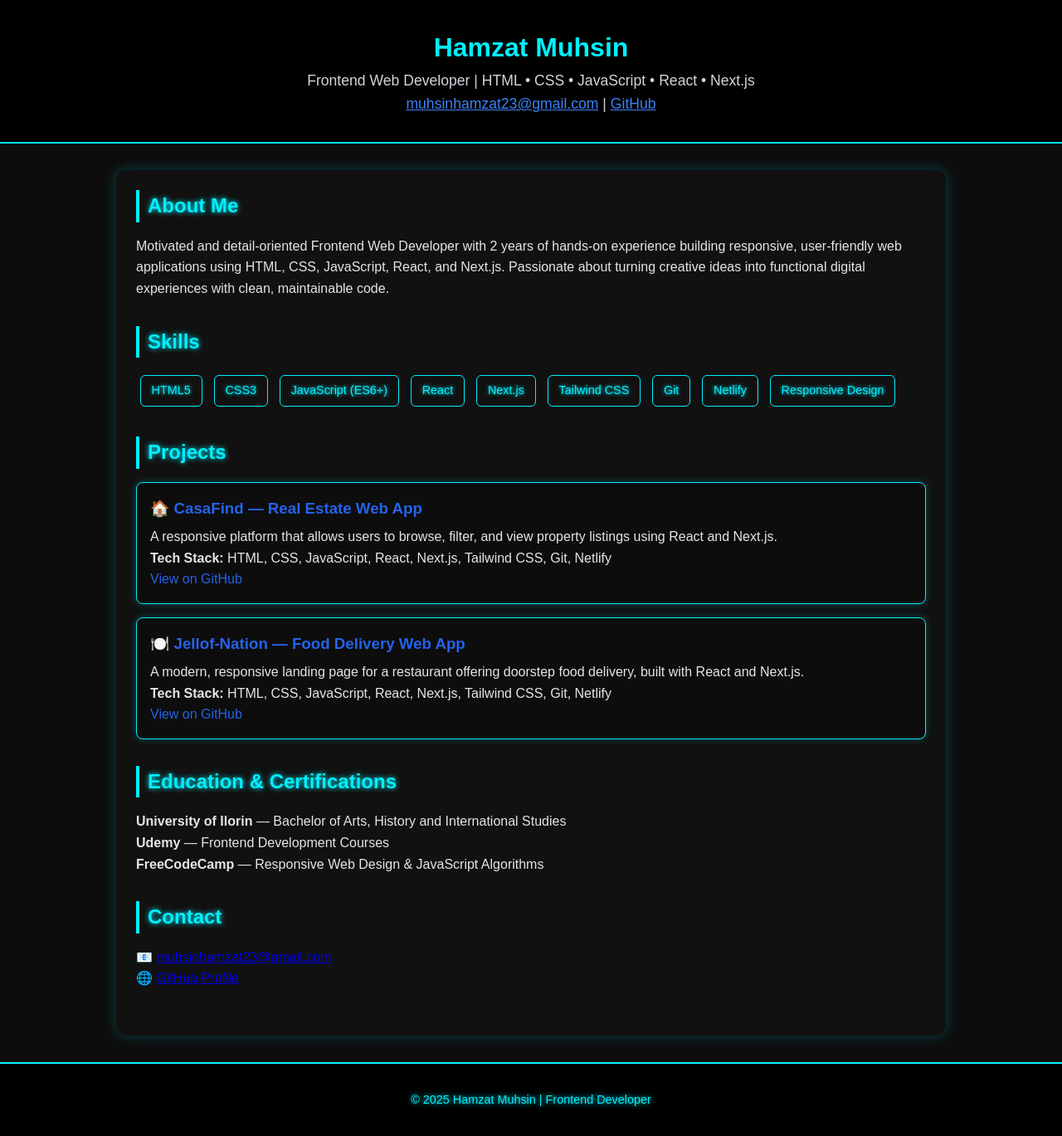
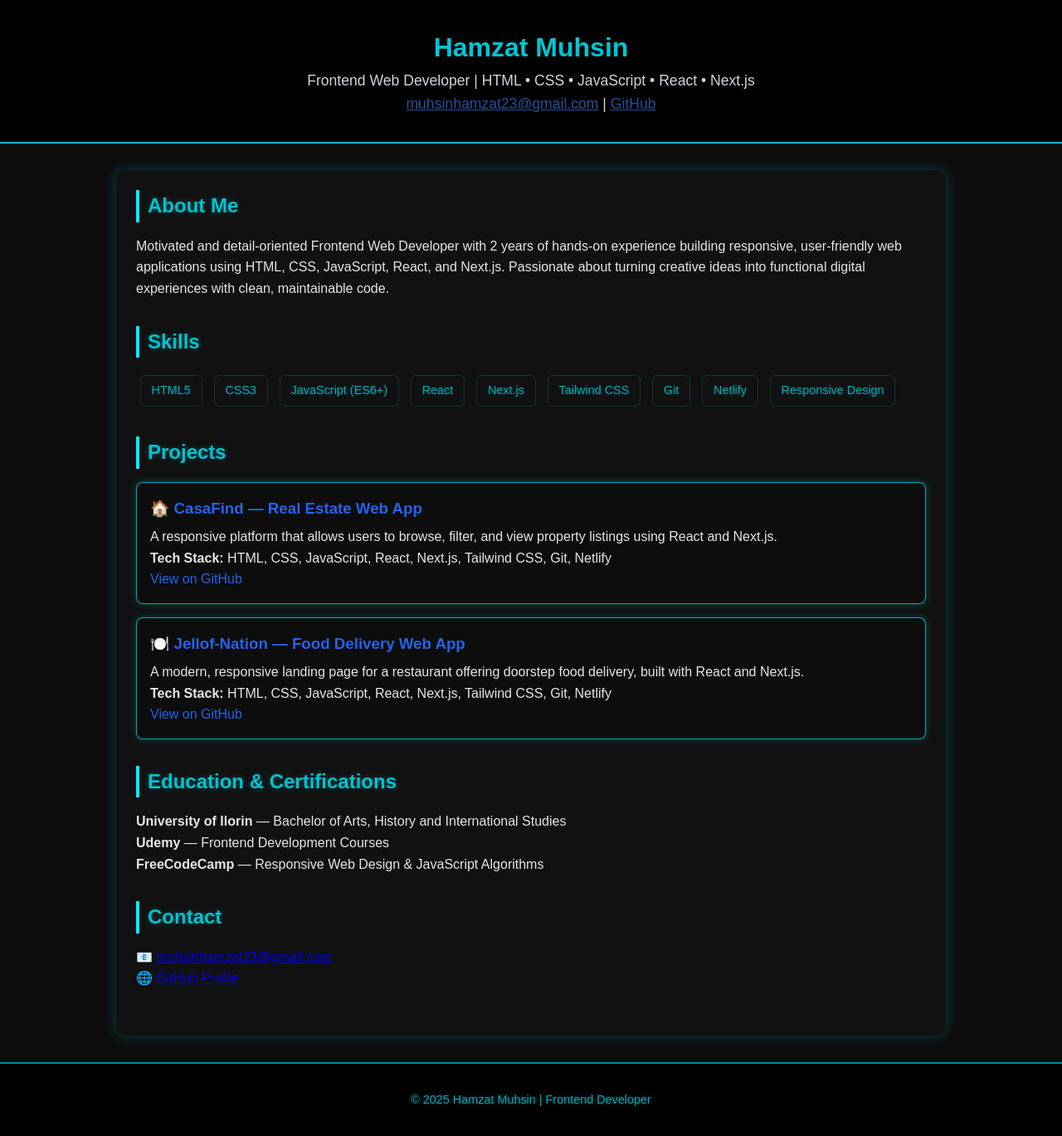
Before and after one commit to Dollypee18/my-portfolio, a plain HTML site: page index.html in a window 1280 px wide. Shown: the whole page at 83% size. Drawn offline with Linux system fonts and the light colour scheme.

Commit message:
initial commit

```diff
--- a/portfolio.html
+++ b/index.html
@@ -4,122 +4,21 @@
     <meta charset="UTF-8" />
     <meta name="viewport" content="width=device-width, initial-scale=1.0" />
     <title>Hamzat Muhsin | Frontend Developer</title>
-    <style>
-      * {
-        margin: 0;
-        padding: 0;
-        box-sizing: border-box;
-        font-family: "Poppins", sans-serif;
-      }
-      body {
-        background-color: #0d0d0d;
-        color: #e5e5e5;
-        line-height: 1.6;
-        display: flex;
-        flex-direction: column;
-        min-height: 100vh;
-        font-family: "Poppins", sans-serif;
-      }
-      header {
-        background-color: #000;
-        color: #00f0ff;
-        text-align: center;
-        padding: 2rem 1rem;
-        border-bottom: 2px solid #00f0ff;
-      }
-      header h1 {
-        font-size: 2rem;
-      }
-      header p {
-        font-size: 1.1rem;
-        color: #d1d5db;
-      }
-      .container {
-        max-width: 1000px;
-        margin: 2rem auto;
-        padding: 1.5rem;
-        background: #111111;
-        border-radius: 12px;
-        box-shadow: 0 0 15px rgba(0, 240, 255, 0.25);
-        flex: 1;
-      }
-      section {
-        margin-bottom: 2rem;
-      }
-      h2 {
-        color: #00f0ff;
-        border-left: 4px solid #00f0ff;
-        padding-left: 10px;
-        margin-bottom: 1rem;
-        text-shadow: 0 0 6px #00f0ff;
-      }
-      .skills span {
-        display: inline-block;
-        background: transparent;
-        border: 1px solid #00f0ff;
-        color: #00f0ff;
-        padding: 0.4rem 0.8rem;
-        border-radius: 6px;
-        margin: 0.3rem;
-        font-size: 0.9rem;
-        text-shadow: 0 0 4px #00f0ff;
-      }
-      .project {
-        background: #0d0d0d;
-        border-radius: 8px;
-        padding: 1rem;
-        margin-bottom: 1rem;
-        border: 1px solid #00f0ff;
-        box-shadow: 0 0 10px rgba(0, 240, 255, 0.25);
-      }
-      .project h3 {
-        margin-bottom: 0.4rem;
-        color: #2563eb;
-      }
-      .project a {
-        color: #2563eb;
-        text-decoration: none;
-      }
-      .project a:hover {
-        text-decoration: underline;
-      }
-      footer {
-        text-align: center;
-        padding: 2rem 1rem;
-        background-color: #000;
-        color: #00f0ff;
-        font-size: 0.9rem;
-        margin-top: auto;
-        border-top: 2px solid #00f0ff;
-        text-shadow: 0 0 6px #00f0ff;
-      }
-      footer a {
-        color: #3b82f6;
-        text-decoration: none;
-      }
-      footer a:hover {
-        text-decoration: underline;
-      }
-      @media (max-width: 600px) {
-        header h1 {
-          font-size: 1.5rem;
-        }
-      }
-    </style>
+    <link rel="stylesheet" href="styles.css" />
   </head>
   <body>
     <header>
       <h1>Hamzat Muhsin</h1>
       <p>Frontend Web Developer | HTML • CSS • JavaScript • React • Next.js</p>
       <p>
-        <a href="mailto:muhsinhamzat23@gmail.com" style="color: #3b82f6"
+        <a href="mailto:muhsinhamzat23@gmail.com" style="color: #3b83f69e"
           >muhsinhamzat23@gmail.com</a
         >
         |
         <a
           href="https://github.com/Dollypee18"
           target="_blank"
-          style="color: #3b82f6"
+          style="color: #3b83f69c"
           >GitHub</a
         >
       </p>
--- /dev/null
+++ b/styles.css
@@ -0,0 +1,100 @@
+* {
+  margin: 0;
+  padding: 0;
+  box-sizing: border-box;
+  font-family: "Poppins", sans-serif;
+}
+body {
+  background-color: #0d0d0d;
+  color: #e5e5e5;
+  line-height: 1.6;
+  display: flex;
+  flex-direction: column;
+  min-height: 100vh;
+  font-family: "Poppins", sans-serif;
+}
+header {
+  background-color: #000;
+  color: #00eeffd3;
+  text-align: center;
+  padding: 2rem 1rem;
+  border-bottom: 2px solid #00eeffc2;
+}
+header h1 {
+  font-size: 2rem;
+}
+header p {
+  font-size: 1.1rem;
+  color: #d1d5db;
+}
+.container {
+  max-width: 1000px;
+  margin: 2rem auto;
+  padding: 1.5rem;
+  background: #111111;
+  border-radius: 12px;
+  box-shadow: 0 0 15px rgba(0, 240, 255, 0.25);
+  flex: 1;
+}
+section {
+  margin-bottom: 2rem;
+}
+h2 {
+  color: #00eeffc7;
+  border-left: 4px solid #00f0ff;
+  padding-left: 10px;
+  margin-bottom: 1rem;
+  text-shadow: 0 0 6px #00eeff43;
+}
+.skills span {
+  display: inline-block;
+  background: transparent;
+  border: 1px solid #00eeff2e;
+  color: #00eeffaf;
+  padding: 0.4rem 0.8rem;
+  border-radius: 6px;
+  margin: 0.3rem;
+  font-size: 0.9rem;
+  text-shadow: 0 0 4px #00eeff30;
+}
+.project {
+  background: #0d0d0d;
+  border-radius: 8px;
+  padding: 1rem;
+  margin-bottom: 1rem;
+  border: 1px solid #00eeffaf;
+  box-shadow: 0 0 10px rgba(0, 240, 255, 0.25);
+}
+.project h3 {
+  margin-bottom: 0.4rem;
+  color: #2563eb;
+}
+.project a {
+  color: #2563eb;
+  text-decoration: none;
+}
+.project a:hover {
+  text-decoration: underline;
+}
+footer {
+  text-align: center;
+  padding: 2rem 1rem;
+  background-color: #000;
+  color: #00eeffb3;
+  font-size: 0.9rem;
+  margin-top: auto;
+  border-top: 2px solid #00eeff94;
+  text-shadow: 0 0 6px #00eeff4d;
+}
+footer a {
+  color: #3b82f6;
+  text-decoration: none;
+}
+footer a:hover {
+  text-decoration: underline;
+}
+@media (max-width: 600px) {
+  header h1 {
+    font-size: 1.5rem;
+  }
+}
```
